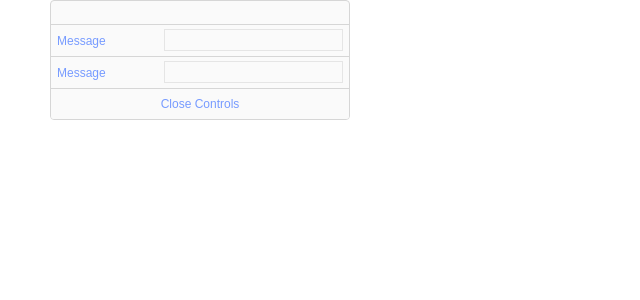
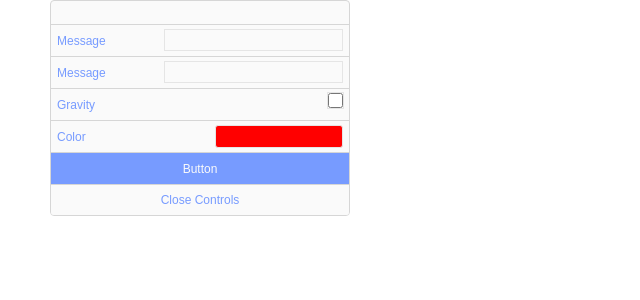
Before and after one commit to pizza3/react-gui-controller, a React app: page / in a window 1280 px wide. Shown: the top 300 px of the page, without its empty margins (0-640 px from the left). Built offline with nearby package versions, Linux system fonts and the light colour scheme.

Commit message:
added basic color component

```diff
--- a/src/App.js
+++ b/src/App.js
@@ -2,13 +2,18 @@ import React, {Component} from 'react';
 import ReactController from './components/ReactController';
 import InputText from './components/InputText';
 import CheckBox from './components/CheckBox';
+import Button from './components/Button';
+import Color from './components/Color';
 class App extends Component{
 
 	constructor(props){
 		super(props);
 		this.state={
 			val:'some shit',
-			val2:'some shit'
+			val2:'some shit',
+			data:{
+
+			}
 		};
 		this.handleInput=this.handleInput.bind(this);
 		this.handleInput2=this.handleInput2.bind(this);
@@ -31,6 +36,9 @@ class App extends Component{
 			<ReactController>
 				<InputText val={this.state.val} lable='message' onChange={this.handleInput}/>
 				<InputText val={this.state.val2} onChange={this.handleInput2}/>
+				<CheckBox label='Gravity' />
+				<Color label='Color'/>
+				<Button label='Button'/>
 			</ReactController>
 		);
 	}
--- a/src/components/Button.js
+++ b/src/components/Button.js
@@ -0,0 +1,31 @@
+import React,{Component} from 'react';
+
+class Button extends Component{
+	constructor(props){
+		super(props);
+		this.state={
+
+		};
+	}
+
+	render(){
+		const style={
+			'position':'relative',
+			'width':'100%',
+			'height':'32px',
+			'background':'#779BFF',
+			'border':'none',
+			'borderBottom': '1px solid #D6D6D6',
+			'fontSize':'12px',
+			'fontWeight': '100'	,
+			'cursor':'pointer',
+			'color':'rgb(250, 250, 250)',
+			'outline': 'none'
+		};
+		return(
+			<button style={style}>{this.props.label}</button>
+		);
+	}
+}
+
+export default Button;
--- a/src/components/CheckBox.js
+++ b/src/components/CheckBox.js
@@ -3,8 +3,8 @@ import React from 'react';
 const style={
 	'position':'relative',
 	'width':'100%',
-	'height': '25px',
-	'borderBottom': '1px solid #a0a0a0',
+	'height': '32px',
+	'borderBottom': '1px solid #D6D6D6',
 	'fontFamily': 'sans-serif',
 	'paddingTop': '4px',
 	'paddingLeft': '2px',
@@ -13,19 +13,25 @@ const style={
 const label={
 	'position':'relative',
 	'float':'left',
-	'paddingTop': '3px',
-	'fontWeight': '100'
+	'paddingTop': '5px',
+	'paddingLeft':'4px',
+	'fontWeight': '100'	,
+	'fontSize':'12px',
+	'color':'#779BFF'
 };
-
 const input={
 	'position':'relative',
 	'float':'right',
+	'width': '15px',
+	'height': '15px',
+	'marginRight':'4px',
+	'outline': 'rgb(229, 229, 229) solid 1px'
 };
 
 const CheckBox = (props)=>{
 	return(
 		<div id='input-text' style={style}>
-			<div style={label}>Text</div>
+			<div style={label}>{props.label}</div>
 			<input type='checkbox' style={input} value={true} onChange={props.onChange} />
 		</div>
 	);
--- a/src/components/Color.js
+++ b/src/components/Color.js
@@ -0,0 +1,185 @@
+import React,{Component} from'react';
+
+class Color extends Component{
+	constructor(props){
+		super(props);
+		this.state={
+			hide:true,
+			drag:false,
+			color:'rgba(255,0,0,1)'
+		};
+		this.handleHide=this.handleHide.bind(this);
+		this.handleDown=this.handleDown.bind(this);
+		this.handleMove=this.handleMove.bind(this);
+		this.handleUp=this.handleUp.bind(this);
+		this.changeColorBlock=this.changeColorBlock.bind(this);
+	}
+
+	componentDidMount(){
+		var colorBlock = document.getElementById('color-block');
+		this.ctx1 = colorBlock.getContext('2d');
+		this.width1 = colorBlock.width;
+		this.height1 = colorBlock.height;
+		this.rgbaColor = 'rgba(255,0,0,1)';
+		//
+		var colorStrip = document.getElementById('color-strip');
+		this.ctx2 = colorStrip.getContext('2d');
+		this.width2 = colorStrip.width;
+		this.height2 = colorStrip.height;
+		this.ctx1.rect(0, 0, this.width1, this.height1);
+		this.fillGradient();
+		this.fillStrip();
+	}
+
+
+	handleHide(){
+		this.setState({
+			hide:!this.state.hide
+		});
+	}
+
+	fillGradient(){
+		this.ctx1.fillStyle = this.rgbaColor;
+		this.ctx1.fillRect(0, 0, this.width1, this.height1);
+
+		let grdWhite = this.ctx2.createLinearGradient(0, 0, this.width1, 0);
+		grdWhite.addColorStop(0, 'rgba(255,255,255,1)');
+		grdWhite.addColorStop(1, 'rgba(255,255,255,0)');
+		this.ctx1.fillStyle = grdWhite;
+		this.ctx1.fillRect(0, 0, this.width1, this.height1);
+
+		let grdBlack = this.ctx2.createLinearGradient(0, 0, 0, this.height1);
+		grdBlack.addColorStop(0, 'rgba(0,0,0,0)');
+		grdBlack.addColorStop(1, 'rgba(0,0,0,1)');
+		this.ctx1.fillStyle = grdBlack;
+		this.ctx1.fillRect(0, 0, this.width1, this.height1);
+	}
+
+	fillStrip(){
+		this.ctx2.rect(0, 0, this.width2, this.height2);
+		let grd1 = this.ctx2.createLinearGradient(0, 0, 0, this.height1);
+		grd1.addColorStop(0, 'rgba(255, 0, 0, 1)');
+		grd1.addColorStop(0.17, 'rgba(255, 255, 0, 1)');
+		grd1.addColorStop(0.34, 'rgba(0, 255, 0, 1)');
+		grd1.addColorStop(0.51, 'rgba(0, 255, 255, 1)');
+		grd1.addColorStop(0.68, 'rgba(0, 0, 255, 1)');
+		grd1.addColorStop(0.85, 'rgba(255, 0, 255, 1)');
+		grd1.addColorStop(1, 'rgba(255, 0, 0, 1)');
+		this.ctx2.fillStyle = grd1;
+		this.ctx2.fill();
+	}
+
+	changeColorBlock(e){
+		//don't use offset.X
+		//https://github.com/facebook/react/issues/4431
+		let x = e.clientX-document.getElementById('color-block').getBoundingClientRect().left;
+		let y = e.clientY-document.getElementById('color-block').getBoundingClientRect().top;
+		let  imageData = this.ctx1.getImageData(x, y, 1, 1).data;
+		this.rgbaColor = 'rgba(' + imageData[0] + ',' + imageData[1] + ',' + imageData[2] + ',1)';
+		this.setState({
+			color:this.rgbaColor
+		});
+	}
+
+	// changeColorStrip(e){
+	// 	//don't use offset.X
+	// 	//https://github.com/facebook/react/issues/4431
+	// 	let x = e.clientX-document.getElementById('color-strip').getBoundingClientRect().left;
+	// 	let y = e.clientY-document.getElementById('color-strip').getBoundingClientRect().top;
+	// 	let  imageData = this.ctx1.getImageData(x, y, 1, 1).data;
+	// 	this.rgbaColor = 'rgba(' + imageData[0] + ',' + imageData[1] + ',' + imageData[2] + ',1)';
+	// 	this.setState({
+	// 		color:this.rgbaColor
+	// 	});
+	// }
+
+	handleDown(e){
+		this.setState({
+			drag:true
+		});
+		this.changeColorBlock(e);
+	}
+
+	handleMove(e){
+		if(this.state.drag){
+			this.changeColorBlock(e);
+		}
+	}
+
+	handleUp(){
+		this.setState({
+			drag:false
+		});
+	}
+
+
+
+	render(){
+		const style={
+			'position':'relative',
+			'width':'100%',
+			'height': this.state.hide?'32px':'213px',
+			'borderBottom': '1px solid #D6D6D6',
+			'fontFamily': 'sans-serif',
+			'paddingTop': '4px',
+			'paddingLeft': '2px',
+			'paddingRight': '2px',
+			'overflow':'hidden'
+		};
+
+		const label={
+			'position':'relative',
+			'float':'left',
+			'paddingTop': '5px',
+			'paddingLeft':'4px',
+			'fontWeight': '100'	,
+			'fontSize':'12px',
+			'color':'#779BFF'
+		};
+
+		const pallete={
+			'position':'relative',
+			'float':'right',
+			'height':'23px',
+			'width':'128px',
+			'borderRadius':'3px',
+			'background':`${this.state.color}`,
+			'border':'1px solid #E5E5E5',
+			'marginRight':'4px',
+			'cursor':'pointer'
+		};
+
+		const colorBlock={
+			'position':'relative',
+			'float':'right',
+			'marginTop':'4px',
+			'marginRight':'4px',
+			'width':'82%',
+			'height':'177px',
+			'border': '1px solid #d4d3d3',
+			'cursor':'crosshair'
+
+		};
+
+		const colorStrip={
+			'position':'relative',
+			'float':'left',
+			'marginTop':'4px',
+			'marginLeft':'5px',
+			'width':'11%',
+			'height':'177px',
+			'border': '1px solid #d4d3d3'
+		};
+
+		return(
+			<div id='input-color' style={style}>
+				<div style={label}>{this.props.label}</div>
+				<div style={pallete} onClick={this.handleHide}></div>
+				<canvas id='color-block' style={colorBlock} onMouseDown={this.handleDown} onMouseMove={this.handleMove} onMouseUp={this.handleUp}></canvas>
+				<canvas id='color-strip' style={colorStrip}></canvas>
+			</div>
+		);
+	}
+}
+
+export default Color;
--- a/src/components/ReactController.js
+++ b/src/components/ReactController.js
@@ -4,7 +4,15 @@ class ReactController extends Component{
 	constructor(props){
 		super(props);
 		this.state={
+			hide:false
 		};
+		this.handleHide=this.handleHide.bind(this);
+	}
+
+	handleHide(){
+		this.setState({
+			hide:!this.state.hide
+		});
 	}
 
 	render(){
@@ -16,7 +24,9 @@ class ReactController extends Component{
     		'border': '1px solid #D6D6D6',
     		'left': '50px',
     		'borderRadius': '4px',
-    		'overflow': 'hidden'
+			'overflow': 'hidden',
+			'transition':'all .5s',
+
 		};
 
 		const style2={
@@ -43,8 +53,9 @@ class ReactController extends Component{
 		const container={
 			'position':'relative',
 			'width':'100%',
-			'height':'auto',
-			'overflow':'hidden'
+			'transition':'all .5s',
+			'height':this.state.hide?'0px':'auto',
+			'overflow':'hidden',
 		};
 
 
@@ -54,7 +65,7 @@ class ReactController extends Component{
 				<div style={container}>
 					{this.props.children}
 				</div>
-				<div style={style2}>Close Controls</div>
+				<div onClick={this.handleHide} style={style2}>{this.state.hide?'Open Controls':'Close Controls'}</div>
 			</div>
 		);
 	}
```
